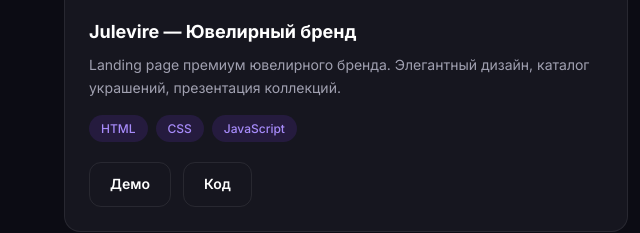
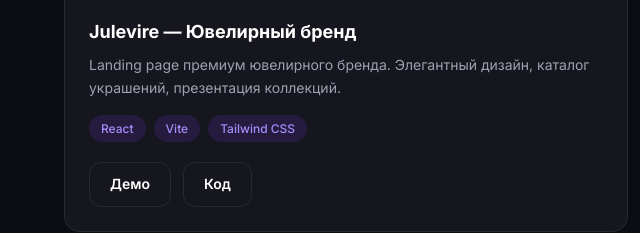
Before and after one commit to Kucaimon/portfolio, a website: page index.html in a window 1280 px wide. Shown: the part 4824-5057 px from the top of the page, 0-640 px from the left. Drawn offline with nearby package versions, Linux system fonts and the light colour scheme.

Commit message:
Обновлены технологии проекта Julevire

```diff
--- a/index.html
+++ b/index.html
@@ -521,9 +521,9 @@
                 каталог украшений, презентация коллекций.
               </p>
               <div class="project-card__tags">
-                <span class="tag">HTML</span>
-                <span class="tag">CSS</span>
-                <span class="tag">JavaScript</span>
+                <span class="tag">React</span>
+                <span class="tag">Vite</span>
+                <span class="tag">Tailwind CSS</span>
               </div>
               <div class="project-card__links">
                 <a
```
